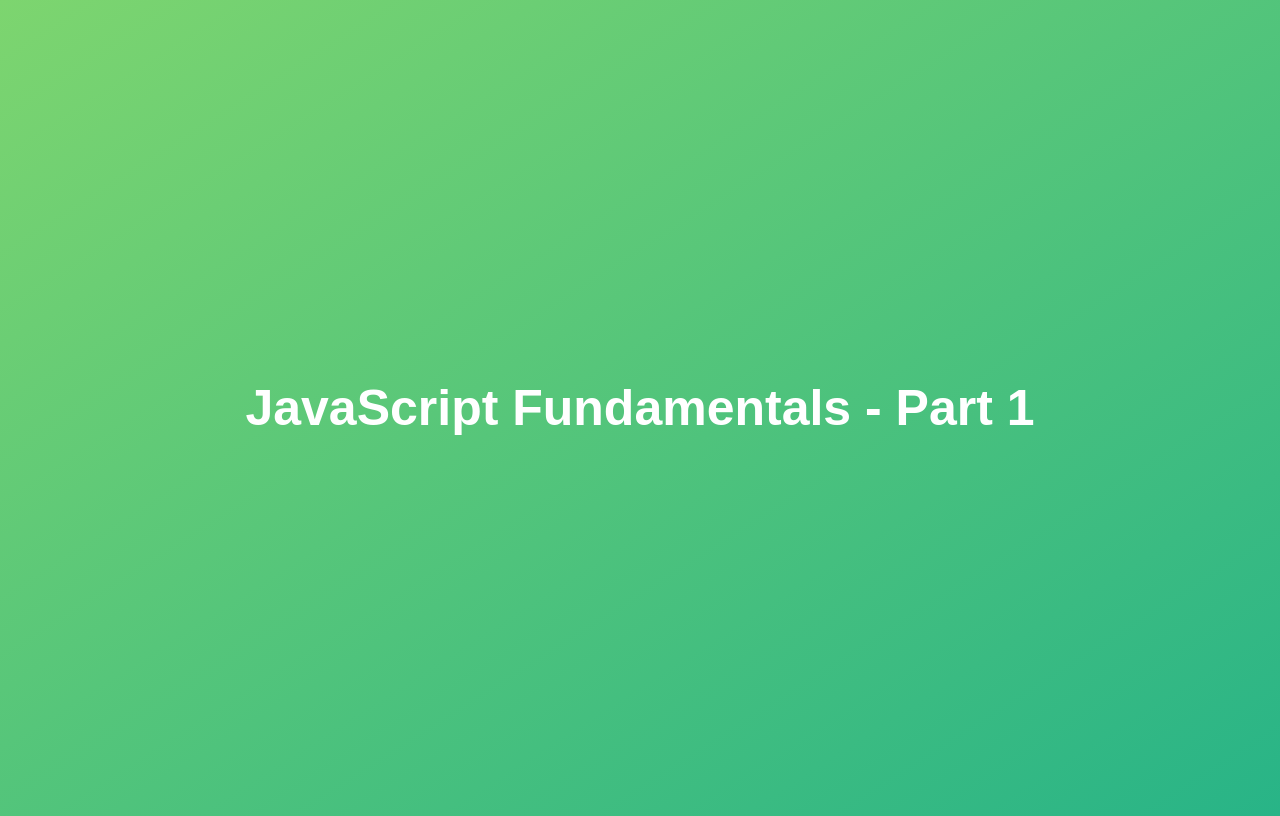
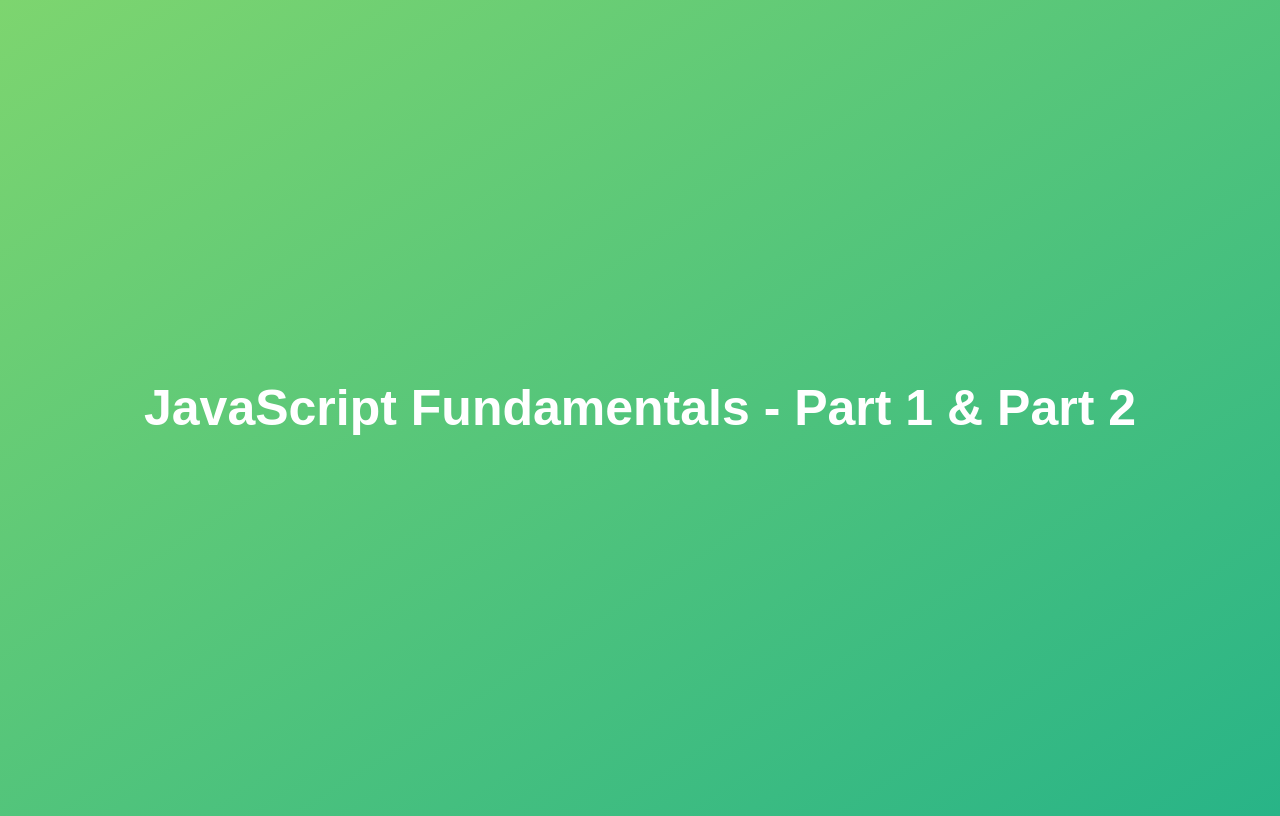
Before and after one commit to developersview/javascript-best-practice, a website: page JS/index.html in a window 1280 px wide. Drawn offline with Linux system fonts and the light colour scheme.

Commit message:
updated index.html

```diff
--- a/JS/index.html
+++ b/JS/index.html
@@ -10,7 +10,7 @@
 </head>
 
 <body>
-    <h1>JavaScript Fundamentals - Part 1</h1>
+    <h1>JavaScript Fundamentals - Part 1 & Part 2</h1>
     <script src="/JS/script1.js"></script>
 </body>
 
```
